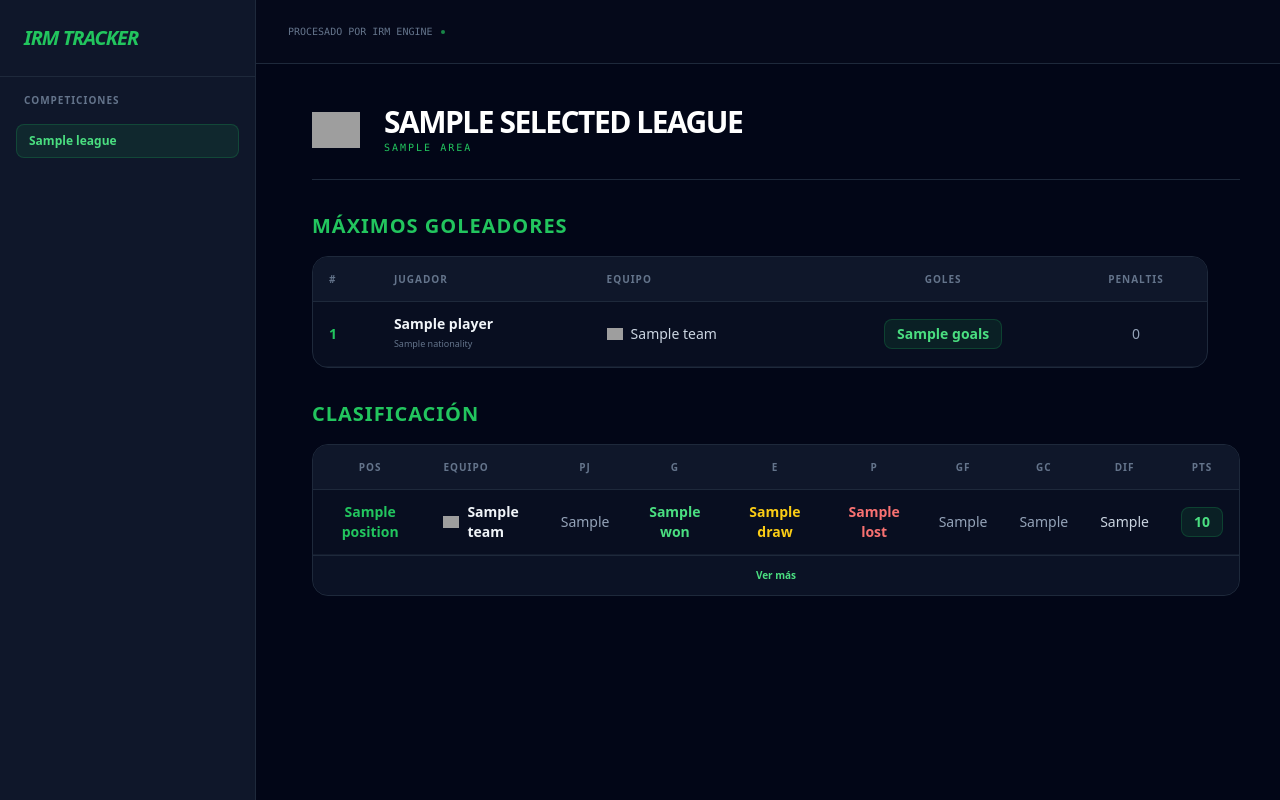
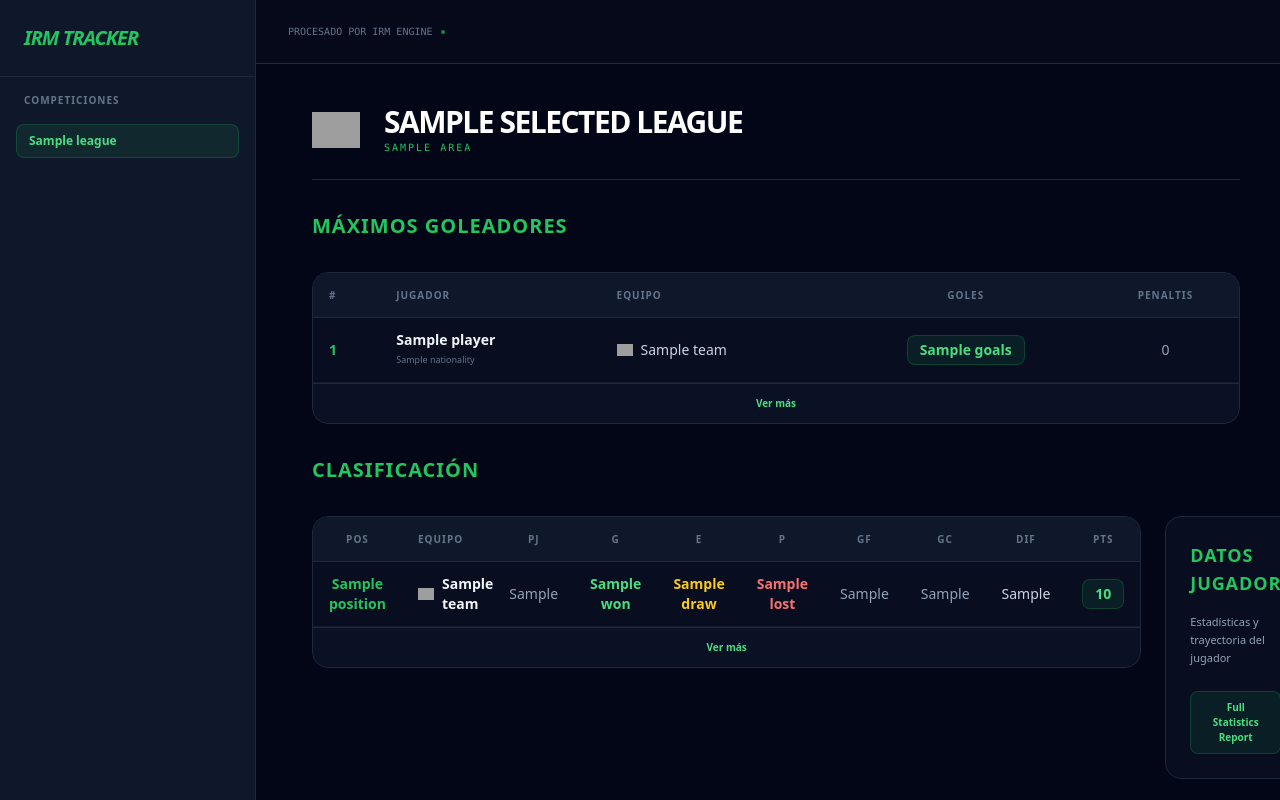
Before and after one commit to IsmaelBrea/irm2526, a Django app: template djangoproject/tracker/templates/tracker/rend_indiv.html in a window 1280 px wide. Run offline with Django 5.2, Linux system fonts and the light colour scheme; tables that the repository leaves empty hold one stand-in row (values such as "Sample post"); the template is opened without the code that fills it: values that come from a table or form of the project are taken from there, most other values are stand-ins (such as "Sample title", 1, 10 or a date in 2020); some libraries are stand-ins or nearby versions; grey boxes are pictures that could not be loaded.

Commit message:
Introducido cuadro Datos Jugador

```diff
--- a/djangoproject/tracker/templates/tracker/rend_indiv.html
+++ b/djangoproject/tracker/templates/tracker/rend_indiv.html
@@ -14,8 +14,9 @@
         </div>
 
         {% if scorers %}
-        <div class="max-w-4xl">
         <h3 class="text-xl font-bold text-green-500 uppercase tracking-wider mb-4">Máximos Goleadores</h3>
+
+        <div class="max-w-6xl">
             <div class="bg-slate-900/50 border border-slate-800 rounded-2xl overflow-hidden">
                 <table class="w-full text-sm">
                     <thead>
@@ -29,8 +30,8 @@
                     </thead>
                     <tbody>
                         {% for scorer in scorers %}
-                        <tr class="border-b border-slate-800/50 hover:bg-slate-800/30 transition-colors">
-                            <td class="px-4 py-3 text-green-500 font-bold">{{ forloop.counter }}</td>
+                        <tr class="border-b border-slate-800/50 hover:bg-slate-800/30 transition-colors scorer-row"
+                            {% if forloop.counter > 5 %}style="display:none;" data-hidden="true"{% endif %}>                           <td class="px-4 py-3 text-green-500 font-bold">{{ forloop.counter }}</td>
                             <td class="px-4 py-3">
                                 <div>
                                     <p class="text-slate-100 font-semibold">{{ scorer.player.name }}</p>
@@ -53,6 +54,9 @@
                         {% endfor %}
                     </tbody>
                 </table>
+                <button id="toggle-scorers" class="w-full border-t border-slate-800 px-4 py-3 text-[10px] font-bold bg-slate-900/50 text-green-400 hover:bg-slate-800/50 transition-colors rounded-b-2xl">
+                    Ver más
+                </button>
             </div>
         </div>
         {% else %}
@@ -62,12 +66,13 @@
         {% endif %}
 
                 {% if standings %}
-        <div class="max-w-6xl">
+                <h3 class="text-xl font-bold text-green-500 uppercase tracking-wider mb-4">Clasificación</h3>
 
-            <div class="flex items-center justify-between mb-4">
-                <h3 class="text-xl font-bold text-green-500 uppercase tracking-wider">Clasificación</h3>
+        <div class="max-w-6xl flex gap-6 items-start">
 
-            </div>
+
+            <!-- Tabla Clasificación -->
+            <div class="flex-1">
                 <div class="bg-slate-900/50 border border-slate-800 rounded-2xl overflow-hidden">
                     <table class="w-full text-sm">
                         <thead>
@@ -117,14 +122,42 @@
             </div>
 
     </div>
+    <div class="w-64 bg-slate-900/50 border border-slate-800 rounded-2xl p-6 flex flex-col">
+                <div class="flex-1">
+                    <h3 class="text-lg font-bold text-green-500 uppercase tracking-wider mb-4">Datos Jugador</h3>
+                    <p class="text-slate-400 text-[11px] leading-relaxed mb-6">
+                        Estadísticas y trayectoria del jugador
+                    </p>
+                </div>
+                <button class="w-full px-4 py-2 text-[10px] font-bold bg-green-500/10 text-green-400 border border-green-500/20 rounded-lg hover:bg-green-500/20 transition-colors mt-auto">
+                    Full Statistics Report
+                </button>
+            </div>
         </div>
 
                 <script>
         document.addEventListener('DOMContentLoaded', function() {
+            // Toggle Scorers
+            const toggleScorersBtn = document.getElementById('toggle-scorers');
+            if (toggleScorersBtn) {
+                const scorerRows = document.querySelectorAll('.scorer-row');
+                let scorersExpanded = false;
+                toggleScorersBtn.addEventListener('click', function() {
+                    scorersExpanded = !scorersExpanded;
+                    scorerRows.forEach(row => {
+                        if (row.getAttribute('data-hidden') === 'true') {
+                            row.style.display = scorersExpanded ? 'table-row' : 'none';
+                        }
+                    });
+                    toggleScorersBtn.textContent = scorersExpanded ? 'Ver menos' : 'Ver más';
+                });
+            }
+
+            // Toggle Standings
             const toggleBtn = document.getElementById('toggle-standings');
+            if (toggleBtn) {
                 const rows = document.querySelectorAll('.standing-row');
                 let isExpanded = false;
-
                 toggleBtn.addEventListener('click', function() {
                     isExpanded = !isExpanded;
                     rows.forEach(row => {
@@ -134,6 +167,7 @@
                     });
                     toggleBtn.textContent = isExpanded ? 'Ver menos' : 'Ver más';
                 });
+            }
         });
         </script>
         {% endif %}
```
Lines whose indentation alone changed are shown as unchanged.
